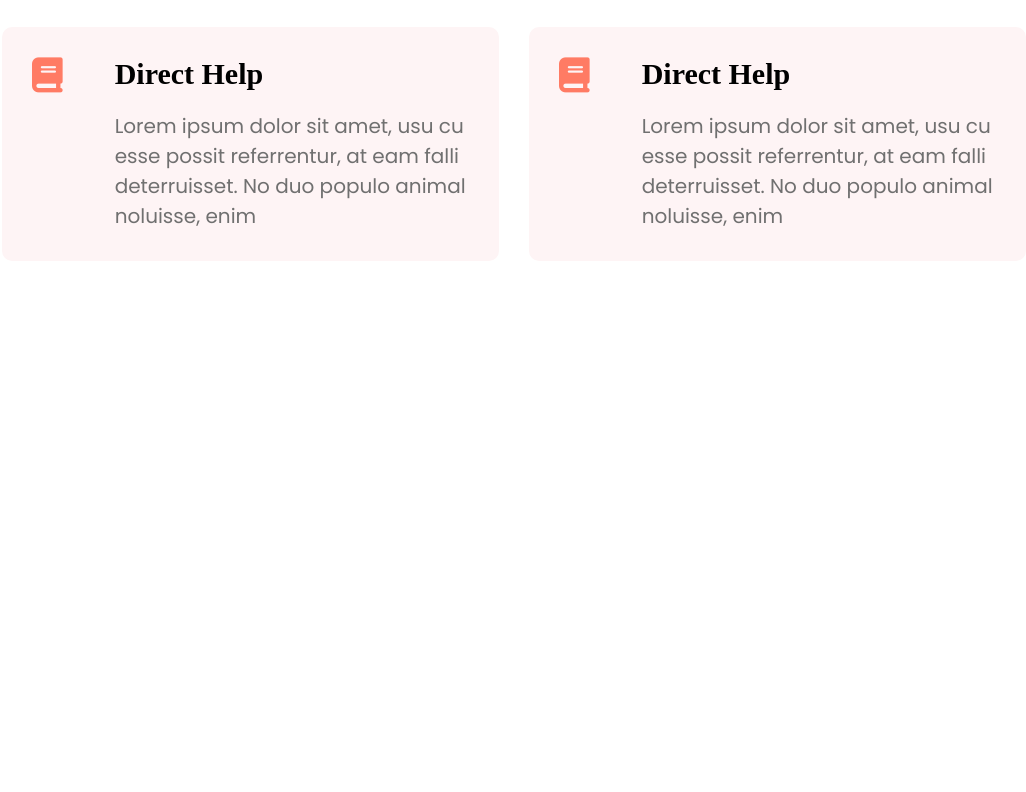
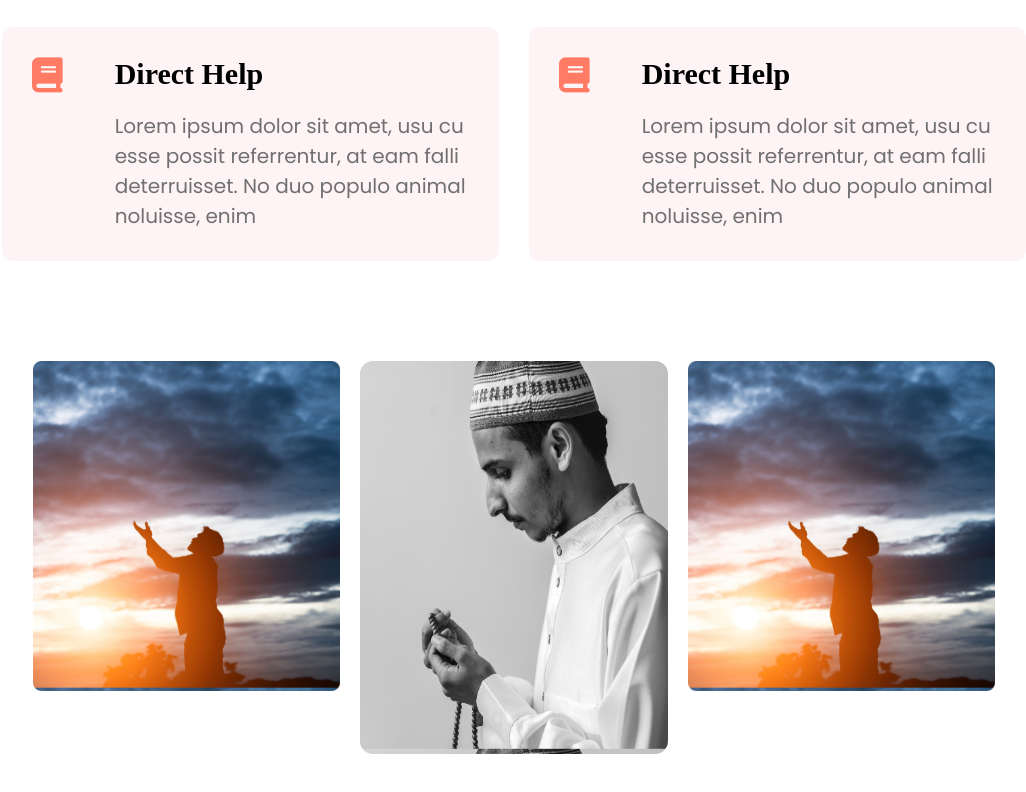
Before and after one commit to dev-parthive/Eid-zakat, a plain HTML site: page index.html in a window 1280 px wide. Shown: the part 2599-3391 px from the top of the page, without its empty margins (126-1152 px from the left). Before the commit the page ends 2960 px from the top, so only its background shows below. Drawn offline with Linux system fonts and the light colour scheme.

Commit message:
image gallery complete

```diff
--- a/css/style.css
+++ b/css/style.css
@@ -202,3 +202,26 @@
   }
 
 /* Thier life depend on your donation end here  */
+/* Image gallery start here  */
+
+.image-wraper{
+    display: flex;
+    justify-content: center;
+    margin-bottom: 100px;
+}
+.image-card{
+    width: 30%;
+    overflow: hidden;
+    margin-right: 20px;
+}
+.image-card:nth-child(3){
+   margin-right: 0px !important;
+}
+.image-card img{
+    width: 100%;
+}
+.second-img img{
+    height: 393px;
+border-radius: 13px;
+}
+/* Image gallery end here  */
--- a/index.html
+++ b/index.html
@@ -122,5 +122,18 @@
         </div>
     </section>
     <!-- Thier lives depend on our donation end here  -->
+    <section class="image-gallery">
+        <div class="image-wraper container">
+            <div class="image-card">
+                <img src="./image/Rectangle 249.png" alt="">
+            </div>
+            <div class="image-card second-img">
+                <img src="./image/Rectangle 245.png" alt="">
+            </div>
+            <div class="image-card">
+                <img src="./image/Rectangle 249.png" alt="">
+            </div>
+        </div>
+    </section>
 </body>
 </html>
```
